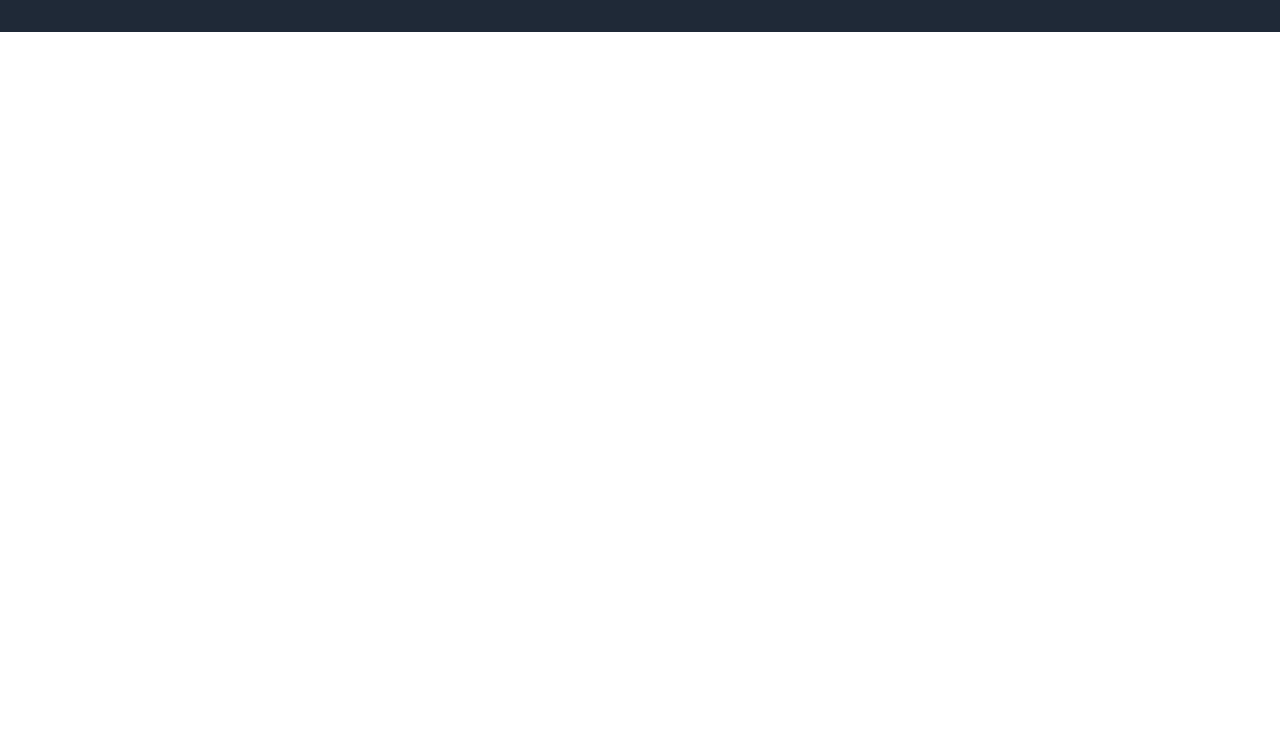
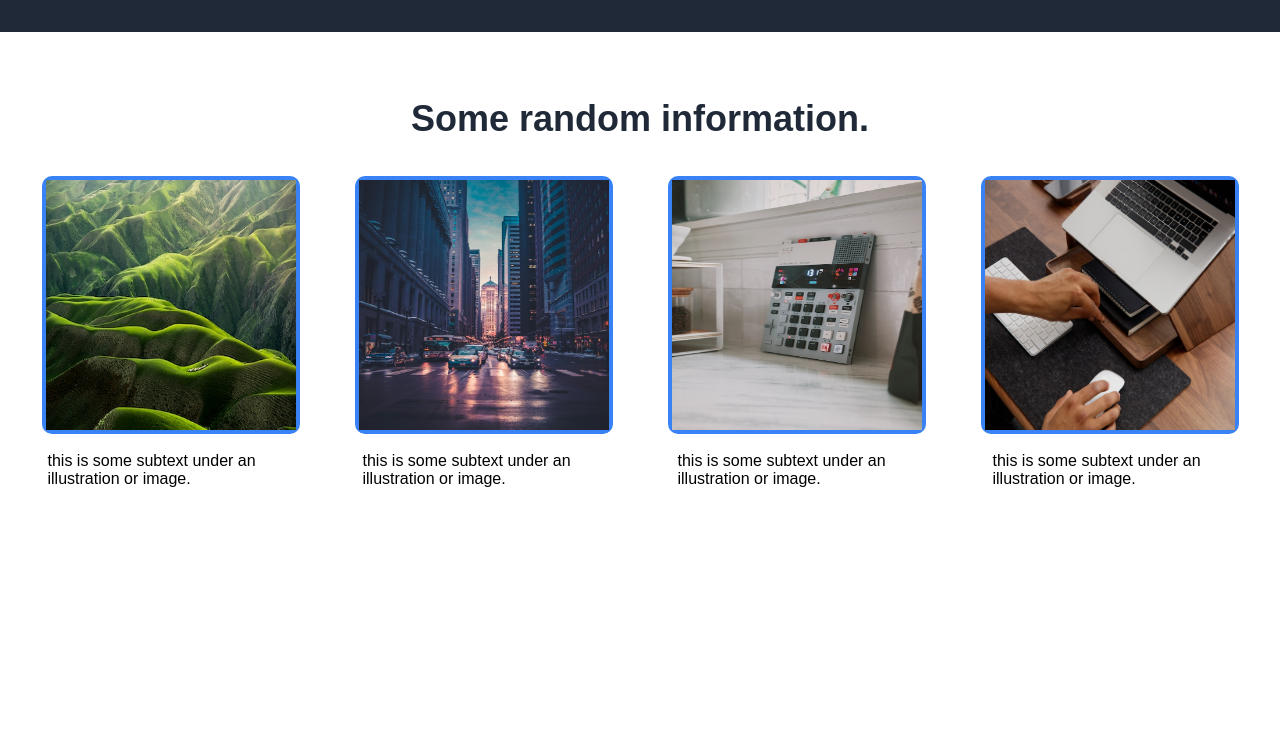
Before and after one commit to hamidriaz1998/LandingPageCSS, a plain HTML site: page index.html in a window 1280 px wide. Shown: the part 455-1187 px from the top of the page. Before the commit the page ends 800 px from the top, so only its background shows below. Drawn offline with Linux system fonts and the light colour scheme.

Commit message:
Complete 2nd section

```diff
--- a/index.html
+++ b/index.html
@@ -29,5 +29,22 @@
             </div>
         </div>
     </div>
+
+    <div class="part2">
+        <p>Some random information.</p>
+        <div class="container2">
+        <div class="card"><img src="qingbao-meng-01_igFr7hd4-unsplash.jpg" alt="Nature"></div>
+        <div class="card"><img src="max-bender-VmX3vmBecFE-unsplash.jpg" alt="City"></div>
+        <div class="card"><img src="dennis-cortes-P2t5a_0vMf8-unsplash.jpg" alt="calculator"></div>
+        <div class="card"><img src="mateusz-haberny-r0GOOPc_EBI-unsplash.jpg" alt="WorkDesk"></div>
+        </div>
+        <br>
+        <div class="container3">
+            <div class="cardText">this is some subtext under an illustration or image.</div>
+            <div class="cardText">this is some subtext under an illustration or image.</div>
+            <div class="cardText">this is some subtext under an illustration or image.</div>
+            <div class="cardText">this is some subtext under an illustration or image.</div>
+        </div>
+    </div>
 </body>
 </html>
--- a/style.css
+++ b/style.css
@@ -27,6 +27,13 @@ li , .sidetext p{
     font-size: 18px;
     color: #e5e7eb;
 }
+.container1{
+    display: flex;
+    justify-content: space-evenly;
+    padding: 20px;
+    align-items: center;
+    padding-bottom: 50px;
+}
 img{
     width: 560px;
     height: 345px;
@@ -42,10 +49,36 @@ button{
     font-weight: bolder;
     font-size: 14px;
 }
-.container1{
+
+
+.part2 > p{
+    font-size: 36px;
+    font-weight: bolder;
+    color: #1f2937;
+    text-align: center;
+}
+.part2{
+    padding: 30px;
+}
+
+.container2,.container3{
     display: flex;
-    justify-content: space-evenly;
-    padding: 20px;
+    justify-content: center;
     align-items: center;
-    padding-bottom: 50px;
+    gap: 55px;
 }
+
+.card{
+    position: relative;
+    border:4px solid #3882f6;
+    height: 250px;
+    width: 250px;
+    border-radius: 10px;
+}
+.card img, .cardText{
+    height: 250px;
+    width: 250px;
+}
+.cardText{
+    padding-left: 10px;
+}
```
Also changed, not shown: dennis-cortes-P2t5a_0vMf8-unsplash.jpg (added), mateusz-haberny-r0GOOPc_EBI-unsplash.jpg (added), max-bender-VmX3vmBecFE-unsplash.jpg (added), qingbao-meng-01_igFr7hd4-unsplash.jpg (added).
